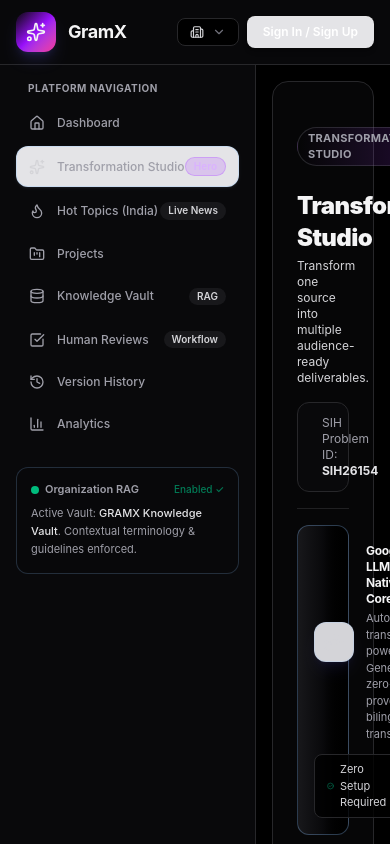
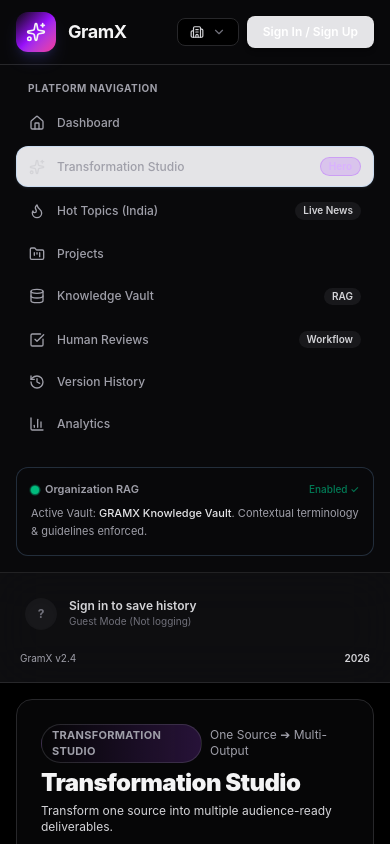
Before and after one commit to ruchitha188/GramX-Sih, a React (Vite) app in the folder GramX-Sih/: page / in a window 390 px wide. Shown: the top 844 px of the page. Built offline with nearby package versions, Linux system fonts and the light colour scheme.

Commit message:
style: Mobile responsiveness layout fixes

```diff
--- a/GramX-Sih/src/App.tsx
+++ b/GramX-Sih/src/App.tsx
@@ -233,7 +233,7 @@
       />
 
       {/* Main Body with Left Sidebar + Content Area */}
-      <div className="flex-1 flex overflow-hidden">
+      <div className="flex-1 flex flex-col lg:flex-row overflow-hidden overflow-y-auto lg:overflow-y-hidden">
         {/* Left Navigation Sidebar */}
         <Sidebar
           activeTab={activeTab}
--- a/GramX-Sih/src/components/layout/Sidebar.tsx
+++ b/GramX-Sih/src/components/layout/Sidebar.tsx
@@ -64,7 +64,7 @@
   ];
 
   return (
-    <aside className="w-64 border-r border-zinc-800 bg-zinc-950 flex flex-col justify-between shrink-0 min-h-[calc(100vh-61px)]">
+    <aside className="w-full lg:w-64 border-b lg:border-b-0 lg:border-r border-zinc-800 bg-zinc-950 flex flex-col justify-between shrink-0 lg:min-h-[calc(100vh-61px)]">
       {/* Top navigation links */}
       <div className="p-4 space-y-6">
         <div>
```
